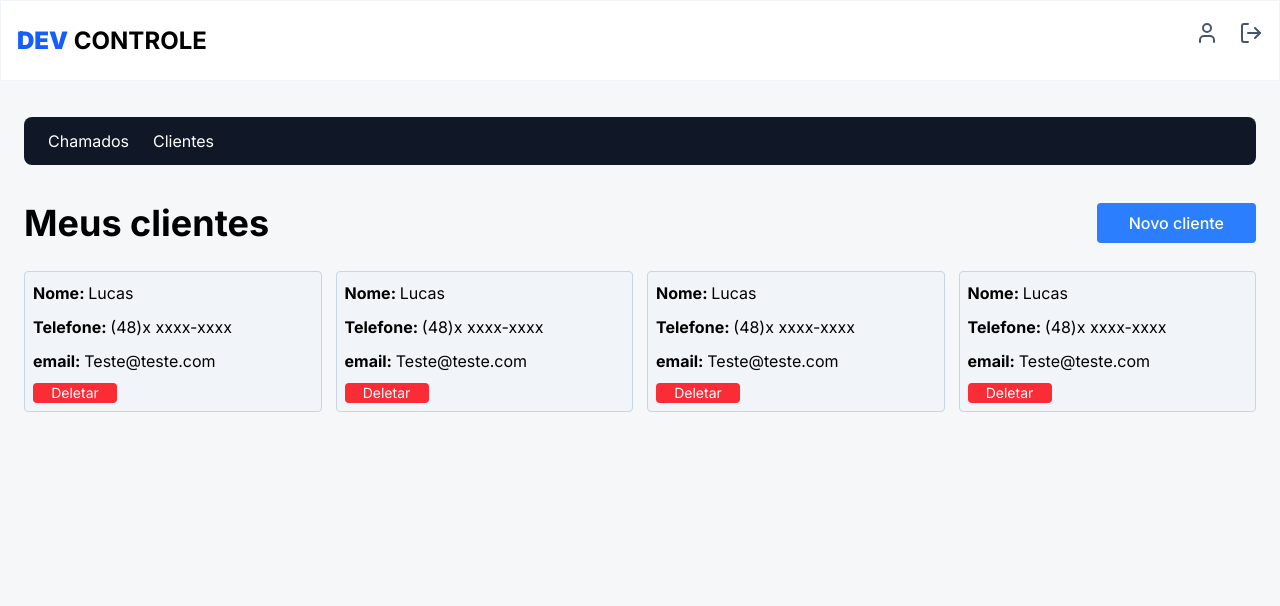
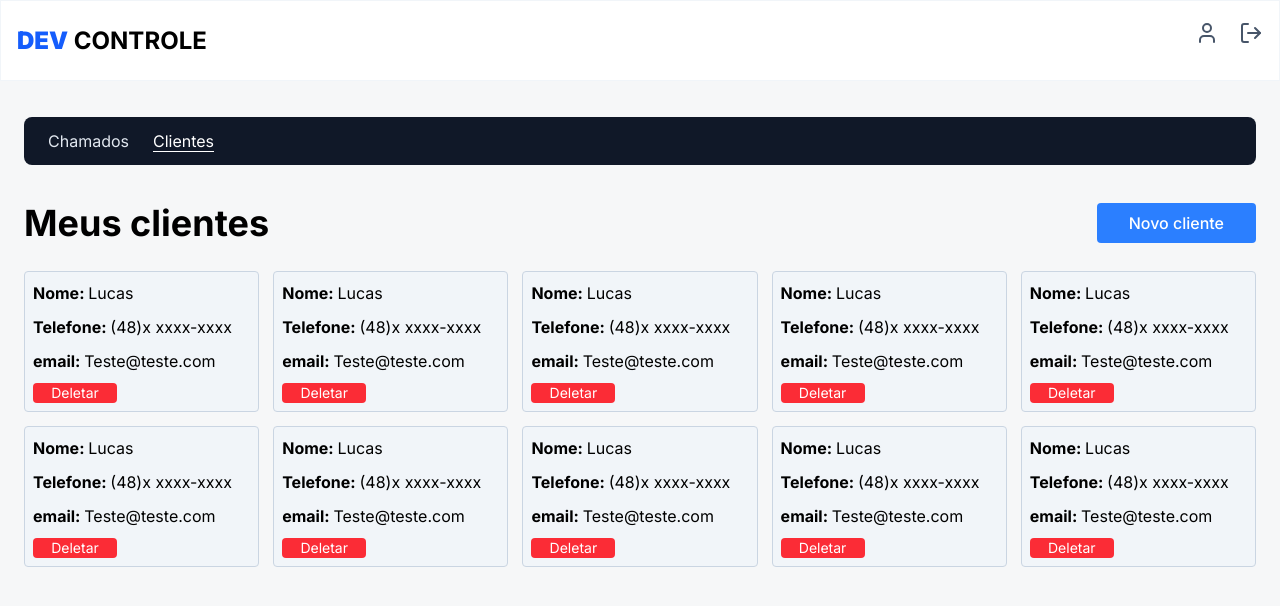
Before and after one commit to ReinaldoARamos/dev-controle, a Next.js app: page /clientes in a window 1280 px wide. Shown: the top 606 px of the page. Built offline with nearby package versions, Linux system fonts and the light colour scheme; what @radix-ui/themes would draw is missing.

Commit message:
criando estilização e roteamando do header principal no dashboard

```diff
--- a/app/clientes/page.tsx
+++ b/app/clientes/page.tsx
@@ -11,15 +11,17 @@ export default function Clientes() {
               </button>
             </h1>
 
-           <div className="flex  gap-3.5">
-            <ClientCard />
-              <ClientCard />
-                <ClientCard />
-                     <ClientCard />
-
-
-
-           </div>
+          <div className="grid grid-cols-5 gap-3.5">
+  <ClientCard />
+  <ClientCard />
+  <ClientCard />
+    <ClientCard />  <ClientCard />
+      <ClientCard />
+        <ClientCard />
+          <ClientCard />
+  <ClientCard />
+  <ClientCard />
+</div>
           </div>
     )
 }
--- a/app/components/ClientsCard/ClientCard.tsx
+++ b/app/components/ClientsCard/ClientCard.tsx
@@ -1,6 +1,6 @@
 export function ClientCard() {
   return (
-    <div className="flex flex-col bg-slate-100 border text-[16px] border-slate-300 rounded-sm pl-2 p-[8.5px] w-101 gap-2.5">
+    <div className="flex flex-col bg-slate-100 border text-[16px] border-slate-300 rounded-sm pl-2 p-[8.5px] gap-2.5">
       <span>
         <b>Nome: </b>
         Lucas
--- a/app/components/DashBoardMenu/DashBoard.tsx
+++ b/app/components/DashBoardMenu/DashBoard.tsx
@@ -1,12 +1,42 @@
+'use client'
+
+import { usePathname } from 'next/navigation'
+import Link from 'next/link'
+
 export default function DashBoardMenu() {
+  const pathname = usePathname()
+const isActive = (path: string) => pathname.startsWith(path)
+
+
   return (
- <div className="px-6 pt-9">
-       <header className="w-full  rounded-lg bg-gray-900  text-white">
-      <div className="flex gap-6 py-3 pl-6">
-        <span>Chamados</span>
-        <span>Clientes</span>
-      </div>
-    </header>
- </div>
-  );
+    <div className="px-6 pt-9">
+      <header className="w-full rounded-lg bg-gray-900 text-slate-200">
+        <div className="flex gap-6 py-3 pl-6">
+          <Link href="/dashboard">
+            <span
+              className={`border-b ${
+                isActive('/dashboard')
+                  ? 'text-white border-b-white'
+                  : 'border-transparent hover:border-b-white hover:text-white cursor-pointer transition duration-300'
+              }`}
+            >
+              Chamados
+            </span>
+          </Link>
+
+          <Link href="/clientes">
+            <span
+              className={`border-b ${
+                isActive('/clientes')
+                  ? 'text-white border-b-white'
+                  : 'border-transparent hover:border-b-white hover:text-white cursor-pointer transition duration-300'
+              }`}
+            >
+              Clientes
+            </span>
+          </Link>
+        </div>
+      </header>
+    </div>
+  )
 }
--- a/package.json
+++ b/package.json
@@ -9,6 +9,7 @@
     "lint": "next lint"
   },
   "dependencies": {
+    "@formkit/auto-animate": "^0.8.2",
     "@radix-ui/themes": "^3.2.1",
     "lucide-react": "^0.510.0",
     "next": "15.3.2",
```
Also changed, not shown: 1 other file (tests, documents, lock files or other folders).
